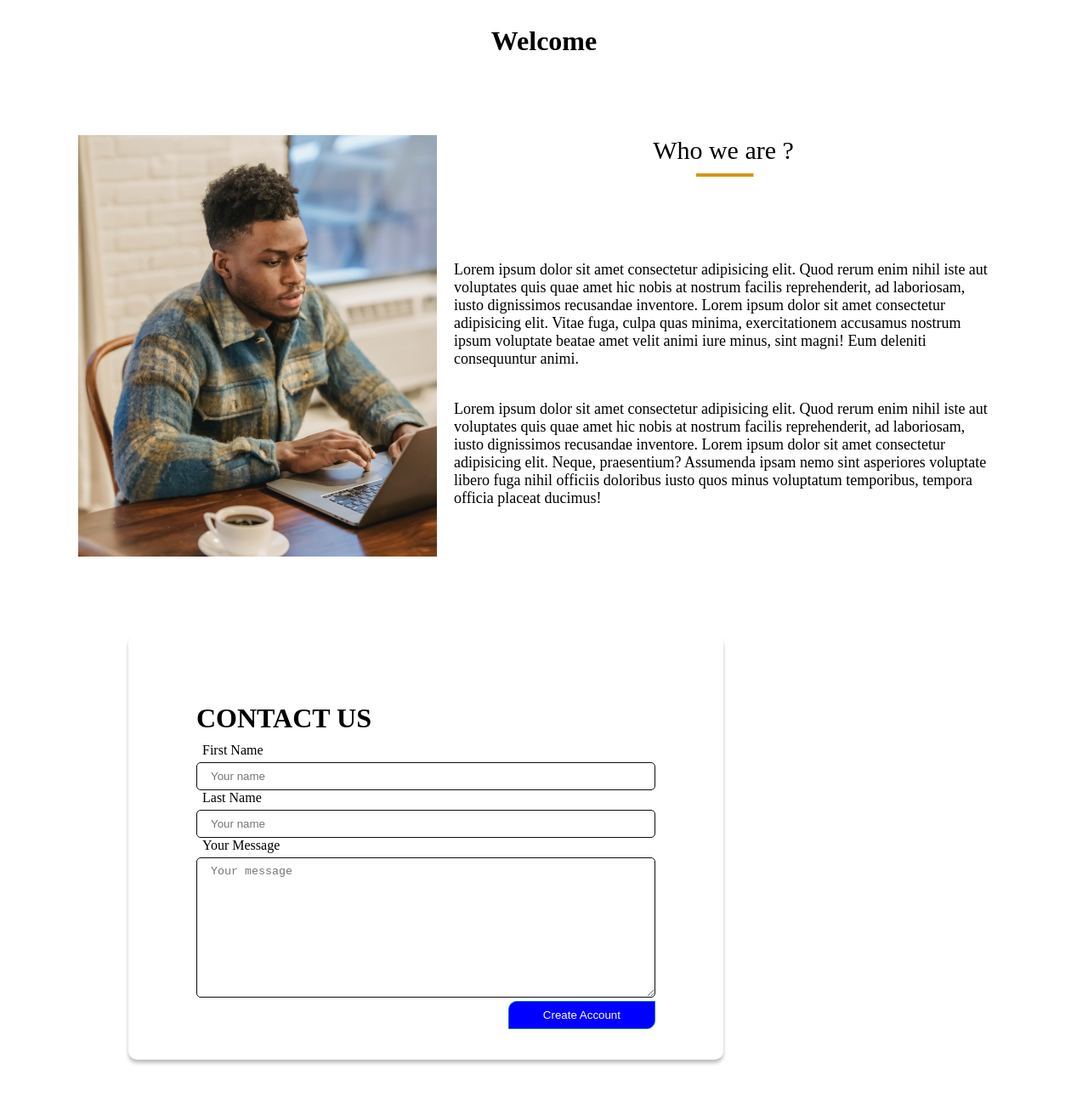
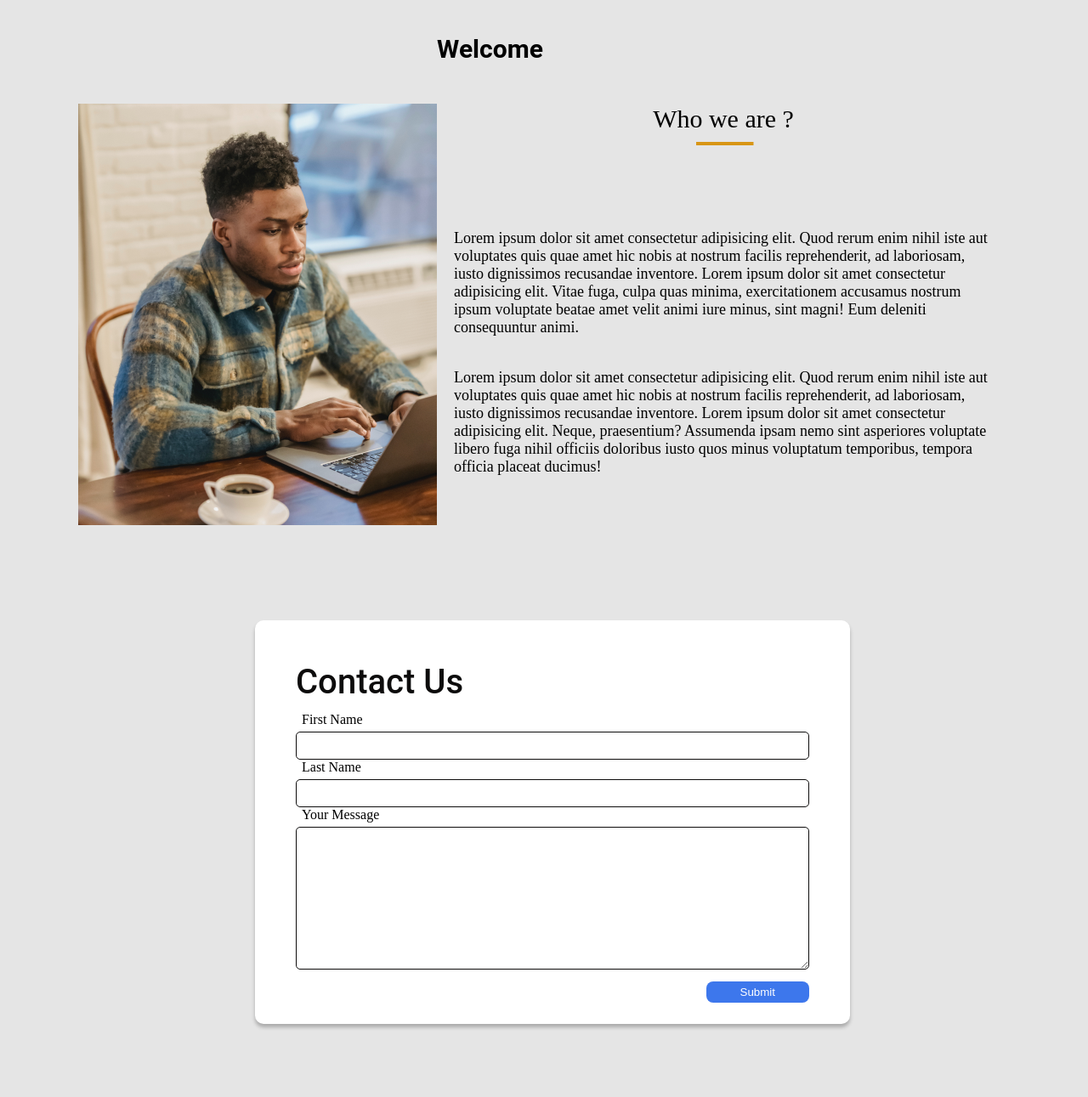
Before and after one commit to phemmyblaze/bonus-task, a plain HTML site: page index.html in a window 1280 px wide. Shown: the whole page at 85% size. After the commit the page ends 1228 px from the top, so only its background shows below. Drawn offline with Linux system fonts and the light colour scheme.

Commit message:
Correct version to fit the design

```diff
--- a/index.html
+++ b/index.html
@@ -39,18 +39,19 @@
 
     <div class="form">
         <div class="form-box">
-            <h1 class="contact1">CONTACT US</h1>
+            <!-- <h1 class="contact1">CONTACT Us</h1> -->
+            <h3 class="contact1">Contact Us</h3>
             <label for="">First Name</label>
-            <input type="text" class="field" placeholder="Your name">
+            <input type="text" class="field" >
             <label for="">Last Name</label>
-            <input type="text" class="field" placeholder="Your name">
+            <input type="text" class="field" >
             <label for="">Your Message</label>
             <textarea name="" id="" cols="20" rows="10"
-            class="field textarea" placeholder="Your message"></textarea>
+            class="field textarea" ></textarea>
 
 
             <div class="button-section">
-                <button>Create Account</button>
+                <button>Submit</button>
               </div>
         </div>
 
--- a/style.css
+++ b/style.css
@@ -2,6 +2,10 @@
     margin: 0;
     padding: 0;
     box-sizing: border-box;
+}
+
+body {
+    background-color: #e5e5e5;
 }
 
 
@@ -9,11 +13,26 @@
     text-align: center;
     padding-top: 30px;
 }
+ h1 {
+    position: absolute;
+    width: 125px;
+    height: 35px;
+    left: 514px;
+    top: 40px;
+    font-family: Roboto;
+    font-style: normal;
+    font-weight: bold;
+    font-size: 30px;
+
+    color: #000000;
+}
 
 .main-content {
     display: flex;
     margin: 92px;
+    padding-bottom: 20px;
 }
+
 
 .content {
     padding: 0 20px;
@@ -46,17 +65,25 @@ p {
 .form {
     position: absolute;
     width: 700px;
-    height: 500px;
-    left: 151px;
+    height: 475px;
+    left: 300px;
     background: #FFFFFF;
     box-shadow: 0px 4px 4px rgba(0, 0, 0, 0.25);
     border-radius: 10px;
 }
 
 .form-box {
-    padding:5rem;
+    padding: 3rem;
 }
 
+h3 {
+    font-family: Roboto;
+    font-style: normal;
+    font-weight: 500;
+    font-size: 40px;
+    line-height: 50px;
+    color: #0D0C0C;
+}
 .contact1 {
     padding-bottom: 10px;
 }
@@ -74,7 +101,7 @@ label {
 }
 
 .textarea {
-    padding-bottom: 5px;
+    margin-bottom: 10px;
 }
 
 
@@ -84,9 +111,9 @@ label {
     justify-content: flex-end;
 }
 .button-section button {
-  background: blue;
-  padding: 8px 40px;
+  background: rgba(0, 77, 230, 0.76);
+  padding: 5px 40px;
   color: #fff;
-  border: 1px solid #086db8;
-  border-radius: 10px 0 ;
+  border: none;
+  border-radius: 8px;
 }
```
